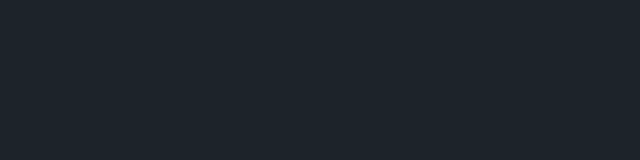
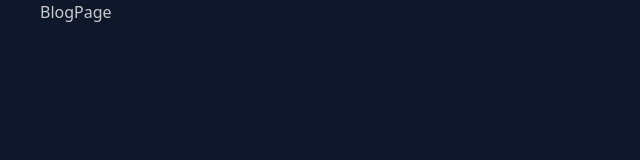
Before and after one commit to pouryazardosht/blog-app, a React (Vite) app: page /blogs/1 in a window 1280 px wide. Before the commit this address had no page. Shown: the top 160 px of the page, without its empty margins (0-640 px from the left). Built offline with nearby package versions, Linux system fonts and the light colour scheme.

Commit message:
theme added

```diff
--- a/package.json
+++ b/package.json
@@ -13,7 +13,8 @@
     "axios": "^1.7.9",
     "react": "^18.3.1",
     "react-dom": "^18.3.1",
-    "react-router": "^7.1.1"
+    "react-router": "^7.1.1",
+    "react-spinners": "^0.15.0"
   },
   "devDependencies": {
     "@eslint/js": "^9.17.0",
--- /dev/null
+++ b/src/pages/BlogPage.jsx
@@ -0,0 +1,7 @@
+function BlogPage() {
+    return (
+        <div>BlogPage</div>
+    )
+}
+
+export default BlogPage
--- a/src/pages/HomePage.jsx
+++ b/src/pages/HomePage.jsx
@@ -1,6 +1,28 @@
+import { useEffect, useState } from "react"
+import api from '../services/config'
+import { ClipLoader } from "react-spinners"
 function HomePage() {
+    const [blogs, setBlogs] = useState([])
+    useEffect(() => {
+        const fetchBlogs = async () => {
+            try {
+                setBlogs(await api.get("/posts"))
+            } catch (error) {
+                console.log(error.message);
+            }
+        }
+        fetchBlogs();
+    }, [])
     return (
-        <div>HomePage</div>
+        <div>
+            {blogs.length ?
+                blogs.map(blog => <p key={blog.id}>{blog.title}</p>)
+                :
+                <div className="flex justify-center items-center h-[100vh]">
+                    <ClipLoader color="#37BCF8" size="50"/>
+                </div>
+            }
+        </div>
     )
 }
 
--- a/src/routes/Router.jsx
+++ b/src/routes/Router.jsx
@@ -1,10 +1,12 @@
-import { Route, Routes } from "react-router"
+import { Navigate, Route, Routes } from "react-router"
 import HomePage from "../pages/HomePage"
-
+import BlogPage from '../pages/BlogPage'
 function Router() {
     return (
         <Routes>
-            <Route path="/" element={<HomePage />} />
+            <Route path="/blogs" element={<HomePage />} />
+            <Route path="/" element={<Navigate to='/blogs' replace />} />
+            <Route path="/blogs/:id" element={<BlogPage />} />
         </Routes>
     )
 }
--- a/src/services/config.js
+++ b/src/services/config.js
@@ -1,7 +1,7 @@
 import axios from "axios";
 
 const api = axios.create({
-  baseURL: "https://www.jsonplaceholder.org/",
+  baseURL: "https://jsonplaceholder.org",
 });
 
 api.interceptors.response.use(
--- a/src/style/global.css
+++ b/src/style/global.css
@@ -1,3 +1,9 @@
 @tailwind base;
 @tailwind components;
 @tailwind utilities;
+
+@layer base {
+  body {
+    @apply m-auto max-w-[1200px] min-h-[100vh];
+  }
+}
--- a/tailwind.config.js
+++ b/tailwind.config.js
@@ -8,7 +8,7 @@
     extend: {},
   },
   daisyui: {
-    themes: ["dark"],
+    themes: ["night"],
   },
   plugins: [daisyui],
 };
```
Also changed, not shown: 1 other file (tests, documents, lock files or other folders).
